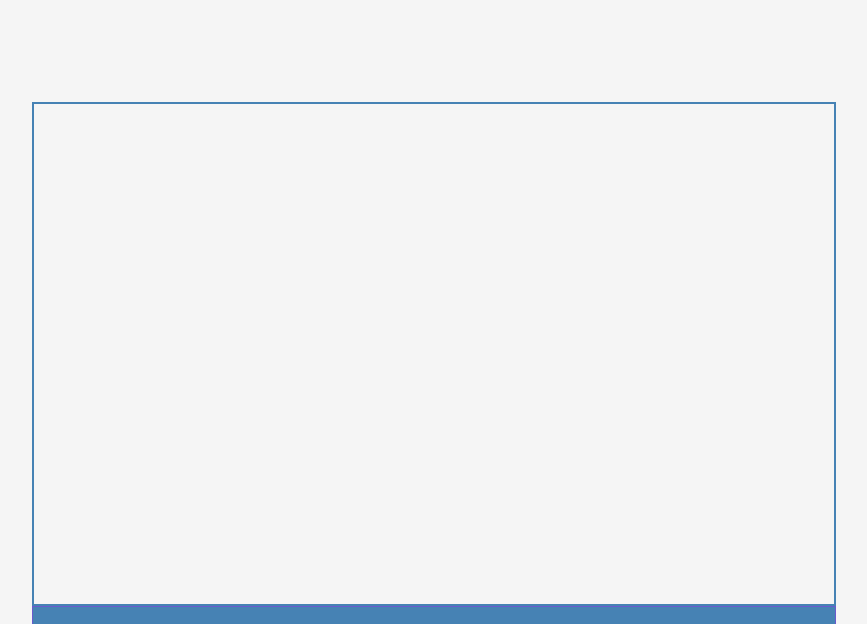
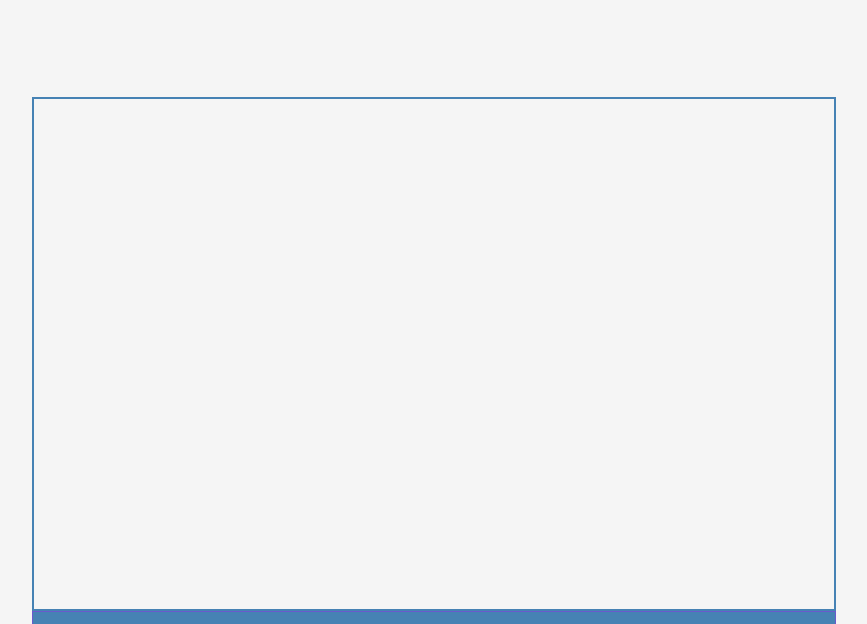
Before and after one commit to Naeem-Raza110/Drawing-app, a plain HTML site: page index.html in a window 1280 px wide. Shown: the top 624 px of the page, without its empty margins (206-1073 px from the left). Drawn offline with Linux system fonts and the light colour scheme.

Commit message:
change size

```diff
--- a/index.html
+++ b/index.html
@@ -7,7 +7,7 @@
     <title>Drawing App</title>
   </head>
   <body>
-    <canvas id="canvas" width="800" height="500"></canvas>
+    <canvas id="canvas" width="800" height="510"></canvas>
     <div class="toolbox">
       <button id="decrease">-</button>
       <span id="size">10</span>
```
